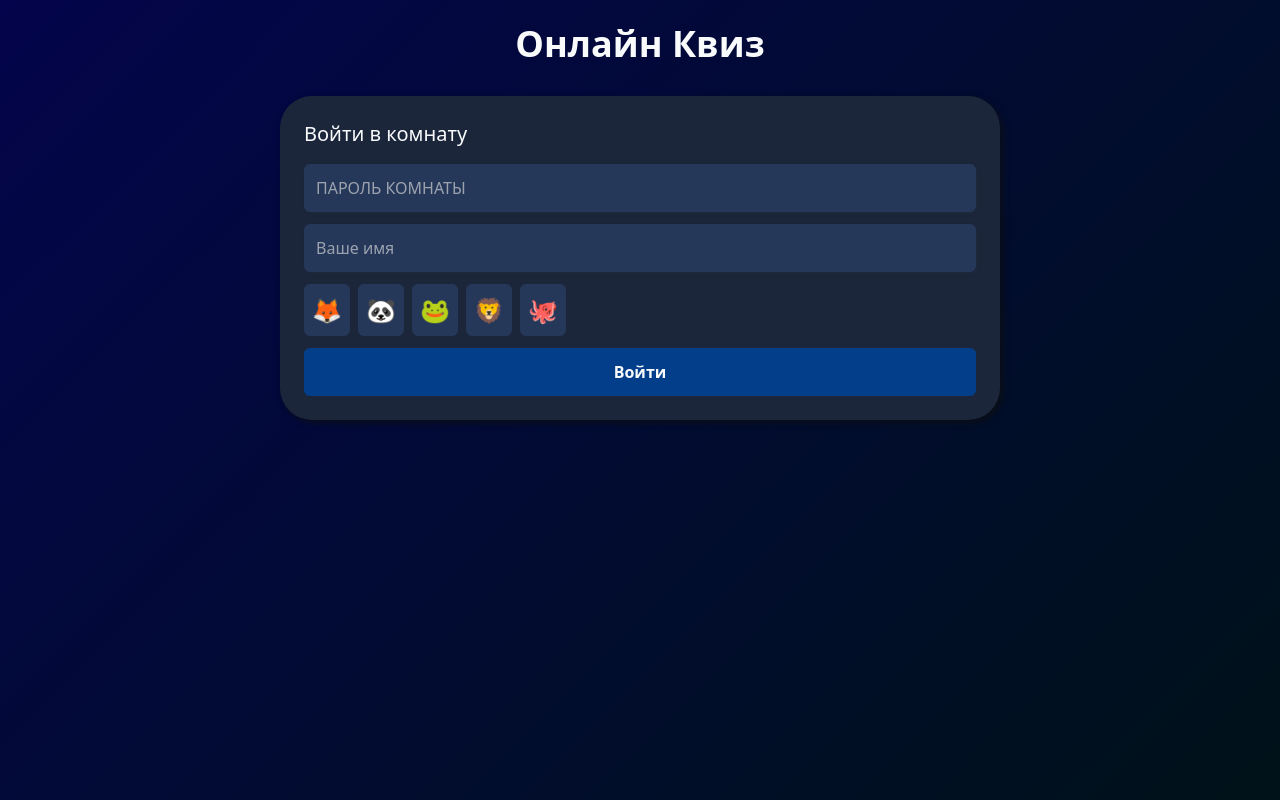
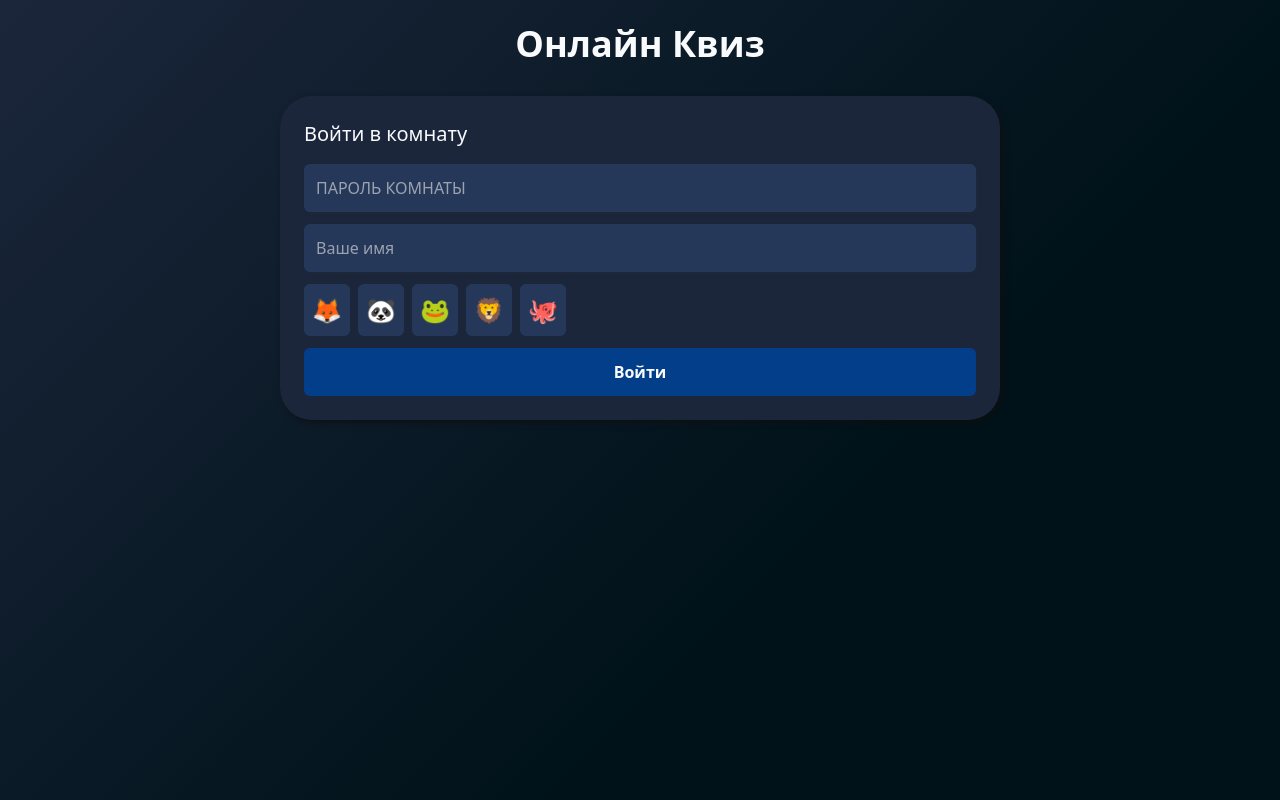
Before and after one commit to KLeyman-228/QuizWeb, a Django app: page / in a window 1280 px wide. Run offline with Django 5.2, Linux system fonts and the light colour scheme; some libraries are stand-ins or nearby versions.

Commit message:
style remake -6.6

```diff
--- a/static/css/style.css
+++ b/static/css/style.css
@@ -29,7 +29,7 @@
    Базовая раскладка
    =================================================== */
 body {
-    background: linear-gradient(135deg, #03044b 0%, #001219 100%);
+    background: linear-gradient(135deg, #1B263B 0%, #001219 65%);
     color: var(--text-main);
     min-height: 100vh;
 }
```
